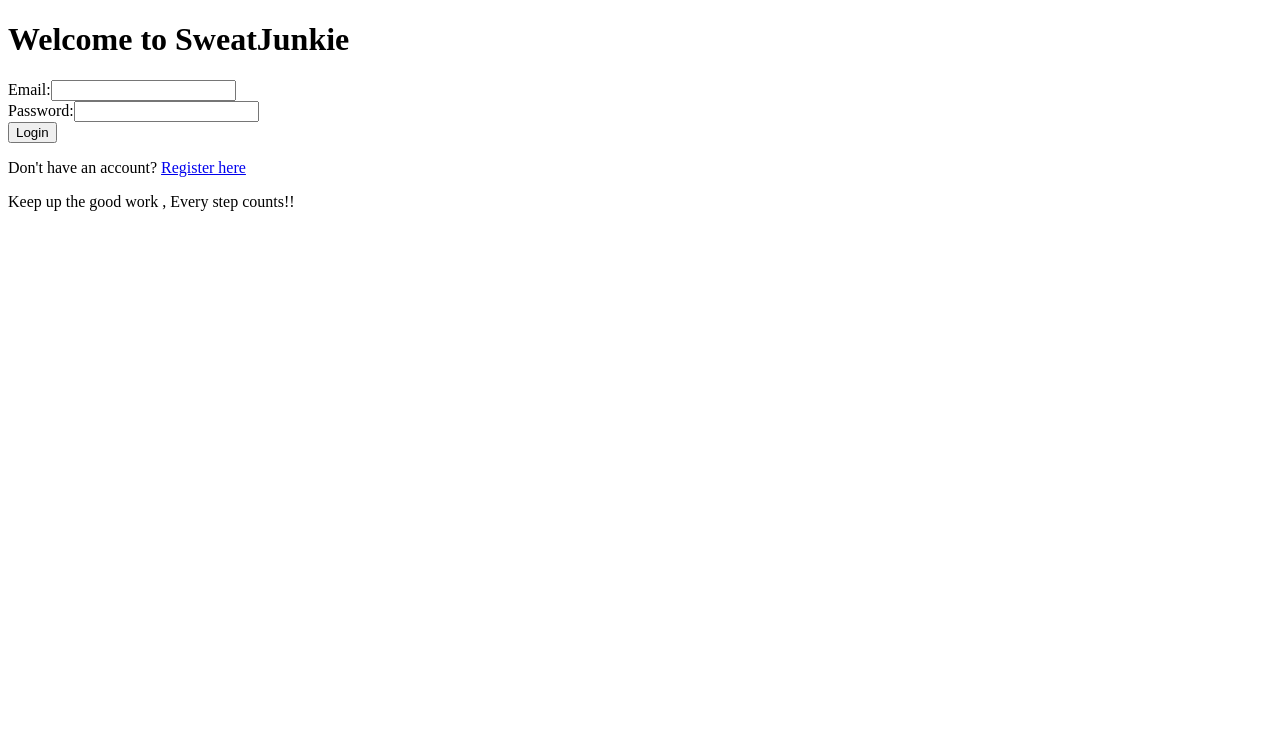
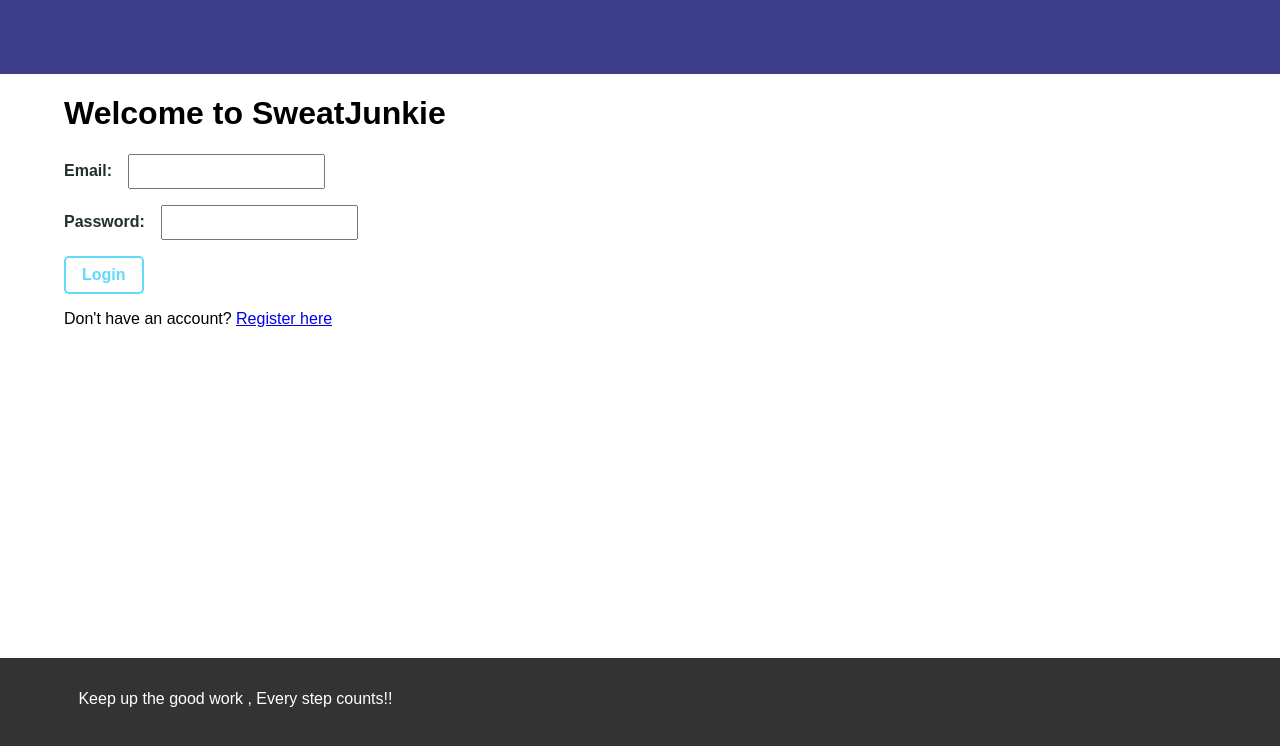
Before and after one commit to billychorey/SweatJunkies, a React (Create React App) app in the folder client/: page / in a window 1280 px wide. Shown: the top 746 px of the page. Built offline with nearby package versions, Linux system fonts and the light colour scheme.

Commit message:
add some styles

```diff
--- a/client/src/components/App.js
+++ b/client/src/components/App.js
@@ -23,7 +23,7 @@ const App = ({ activities, raceParticipations, error, handleAddActivity, handleA
 
             {/* Conditionally render greeting and date based on current route */}
             {location.pathname === '/dashboard' && (
-                <div>
+                <div className="content-column">
                     <p>Today's Date: {new Date().toLocaleDateString()}</p>
                 </div>
             )}
--- a/client/src/components/Footer.js
+++ b/client/src/components/Footer.js
@@ -4,6 +4,7 @@ import React from 'react';
 const Footer = ({ user }) => {
   return (
     <div className="footer">
+            <div className='content-column'>
             {user ? (
                 <>
                 <p>Keep up the good work {user.first_name}, Every step counts!!</p>
@@ -12,6 +13,7 @@ const Footer = ({ user }) => {
                 <p>Welcome to Sweat Junkies! Log in to track your progress.</p>
             )}
             </div>
+        </div>
 
   );
 };
--- a/client/src/components/RaceParticipations.js
+++ b/client/src/components/RaceParticipations.js
@@ -29,8 +29,8 @@ const RaceParticipations = () => {
     }, [setRaces, setError]); // Add setRaces and setError to dependencies
 
     return (
-        <div>
-            <h2>Other Sweat Junkie's Results</h2>
+        <div className = 'content-column collective-results'>
+            <h2>Other Sweat Junkie's Race Results</h2>
             {error && <p className="error">{error}</p>}
             <ul>
                 {races.length > 0 ? (
--- a/client/src/components/RaceResults.js
+++ b/client/src/components/RaceResults.js
@@ -79,7 +79,7 @@ const RaceResults = () => {
   };
 
   return (
-    <div>
+    <div className='content-column'>
       <h2>Add New Race</h2>
       <Formik
         initialValues={initialValues}
--- a/client/src/index.css
+++ b/client/src/index.css
@@ -4,3 +4,147 @@
   --link: #61dafb;
   --text: hsla(0, 0%, 100%, 0.88);
 }
+
+html, body {
+  height: 100%;
+  margin: 0;
+  position: relative;
+}
+
+.content-column {
+  width: 90%;
+  margin: 0 auto;
+  padding-bottom: 60px;
+}
+
+.footer {
+  position: absolute; /* Fix the footer to the bottom */
+  bottom: 0;
+  left: 0;
+  right: 0;
+  background-color: #333;
+  color: white;
+  padding: 1rem;
+  font-size: 1rem;
+}
+
+ul {
+  list-style: none;
+  padding-left: 0;
+}
+
+/* Button CSS Reset */
+button {
+  all: unset; /* Resets all inherited styles */
+  display: inline-block; /* Ensures the button behaves like an inline element */
+  font-family: inherit; /* Inherits the font family from parent */
+  font-size: inherit; /* Inherits the font size from parent */
+  color: inherit; /* Inherits text color */
+  cursor: pointer; /* Changes the cursor to pointer on hover */
+  border-radius: 5px; /* Rounded corners, can be adjusted */
+}
+
+/* New Buttons */
+button {
+  background-color: transparent;
+  color: var(--link);
+  border: 2px solid var(--link);
+  padding: 0.5rem 1rem;
+  border-radius: 5px;
+  font-weight: bold;
+  margin-right: 1rem;
+  cursor: pointer;
+  transition: background-color 0.3s ease, border-color 0.3s ease;
+}
+
+button:hover {
+  background-color: var(--link);
+  border-color: transparent;
+  color: white;
+}
+
+
+.error {
+  color: red;
+  font-weight: bold;
+  font-size: .75rem;
+}
+
+* {
+  font-family: sans-serif;
+}
+
+nav {
+  background-color: rgb(61, 61, 142);
+  display: flex;
+  padding: 1.5rem 5% 1.125rem 5%;
+  align-items: center;
+}
+
+nav ul {
+  display: flex;
+  flex-wrap: wrap;
+  list-style: none;
+  align-content: space-around;
+  width: 100%;
+  padding-left: 0;
+}
+
+nav ul li {
+  display: flex;
+  align-items: center;
+  margin-right: 1.25rem;
+  font-size: 1.125rem;
+}
+
+nav ul a {
+  text-decoration: none;
+  font-weight: bold;
+  color: white;
+  padding-bottom: 6px;
+}
+
+nav ul a:visited {
+  color: white;
+}
+
+nav ul a:hover {
+  padding-bottom: 4px;
+  border-bottom: 2px solid white;
+  box-shadow: 0 2px 5px rgba(0, 0, 0, 0.2); /* Add shadow effect */
+}
+
+
+nav button {
+  margin-top: 1rem;
+}
+
+
+form div {
+ margin-bottom: 1rem;
+}
+
+label {
+  margin-bottom: 0.5rem; /* Space between label and input */
+  font-weight: bold; /* Make labels stand out */
+  color: rgb(33, 47, 47); /* Use the text color variable */
+  margin-right: 1rem;
+}
+
+input {
+  padding: .5rem
+}
+
+input:focus,
+select:focus,
+textarea:focus {
+  outline: none; /* Remove default outline */
+  border-color: darken(var(--link), 10%); /* Change border color on focus */
+}
+
+
+.collective-results li {
+  padding: .75rem 0;
+  color:rgb(33, 47, 47);
+  font-weight: bold;
+}
--- a/client/src/index.js
+++ b/client/src/index.js
@@ -2,6 +2,7 @@
 import React from 'react';
 import ReactDOM from 'react-dom/client';
 import { BrowserRouter as Router } from 'react-router-dom';
+import './index.css';
 import App from './components/App';  // Updated import path
 import { AppProvider } from './AppContext'; // Import the provider
 
```
Lines whose indentation alone changed are shown as unchanged.
